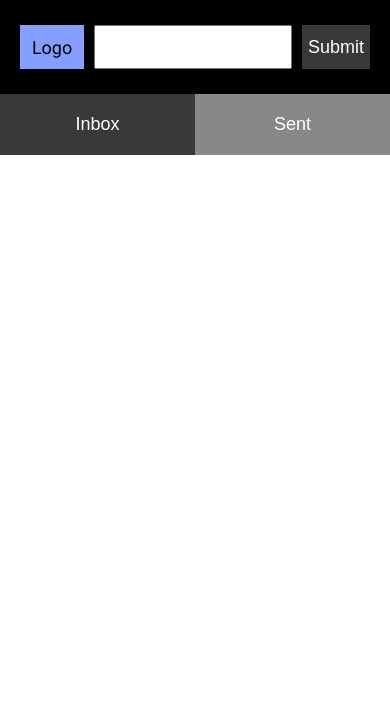
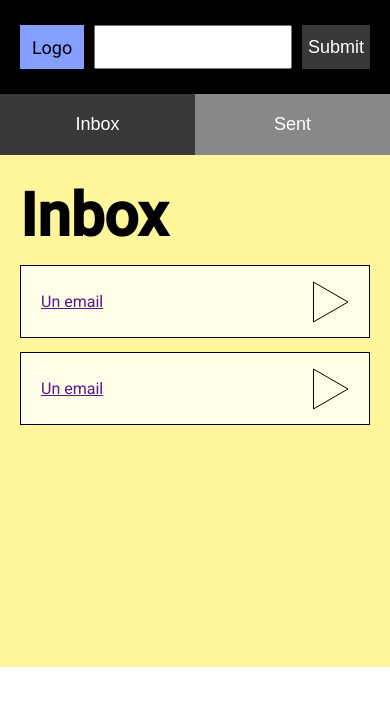
Before and after one commit to ezegrandia/escenas-desafio, a website built with Parcel: page src/index.html in a window 390 px wide. Built offline with nearby package versions, Linux system fonts and the light colour scheme.

Commit message:
maquetado mobile main section

```diff
--- a/src/index.css
+++ b/src/index.css
@@ -6,6 +6,13 @@ body {
   margin: 0;
   padding: 0;
   font-family: "Roboto", sans-serif;
+}
+
+.section-main-container {
+  display: flex;
+  flex-direction: column;
+  justify-content: center;
+  align-items: center;
 }
 
 .navigation-bar {
@@ -29,3 +36,41 @@ body {
 .sent-button {
   background-color: #888888;
 }
+
+.main {
+  background-color: #fff59b;
+  width: 100%;
+  display: flex;
+  flex-direction: column;
+  justify-content: start;
+  align-items: start;
+  padding: 25px 20px;
+  height: 512px;
+}
+
+.main-title-container {
+  display: flex;
+  justify-content: flex-start;
+  width: 100%;
+}
+
+.main__title {
+  font-size: 60px;
+  margin: 0;
+  margin-bottom: 14px;
+}
+
+.main-email-container {
+  height: 73px;
+  border: 1px solid #000000;
+  background-color: #fffde8;
+  display: flex;
+  align-items: center;
+  width: 100%;
+  padding: 0 20px;
+  margin-bottom: 14px;
+}
+
+.main__email {
+  flex-grow: 1;
+}
--- a/src/index.html
+++ b/src/index.html
@@ -19,9 +19,24 @@
 </head>
 <body>
   <div class="header-comp-container"></div>
-  <nav class="navigation-bar">
-    <button class="navigation-bar__button inbox-button">Inbox</button>
-    <button class="navigation-bar__button sent-button">Sent</button>
-  </nav>
+  <section class="section-main-container">
+    <nav class="navigation-bar">
+      <button class="navigation-bar__button inbox-button">Inbox</button>
+      <button class="navigation-bar__button sent-button">Sent</button>
+    </nav>
+    <main class="main">
+      <div class="main-title-container">
+        <h2 class="main__title">Inbox</h2>
+      </div>
+      <div class="main-email-container">
+        <a href="" class="main__email">Un email</a>
+        <img class="main__img" src="./images/Polygon 1.svg">
+      </div>
+      <div class="main-email-container">
+        <a href="" class="main__email">Un email</a>
+        <img class="main__img" src="./images/Polygon 1.svg">
+      </div>
+    </main>
+  </section>
 </body>
 </html>
```
Also changed, not shown: src/images/Polygon 1.svg (added).
